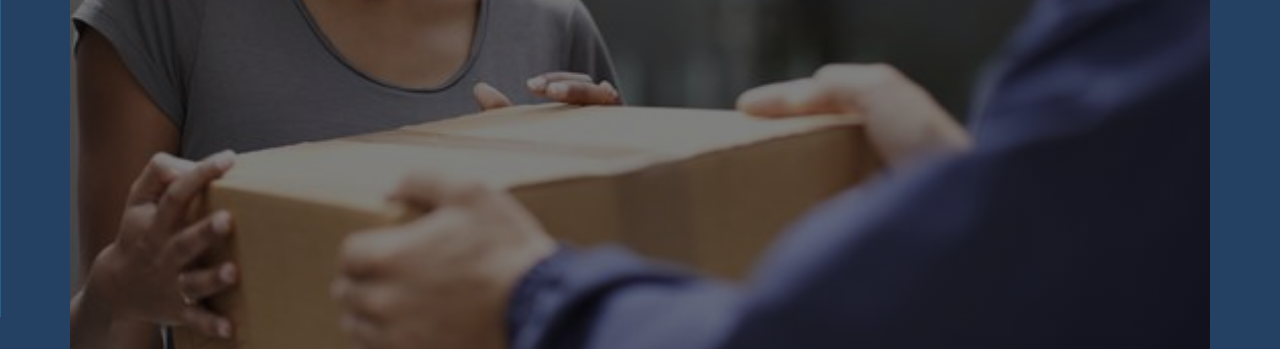
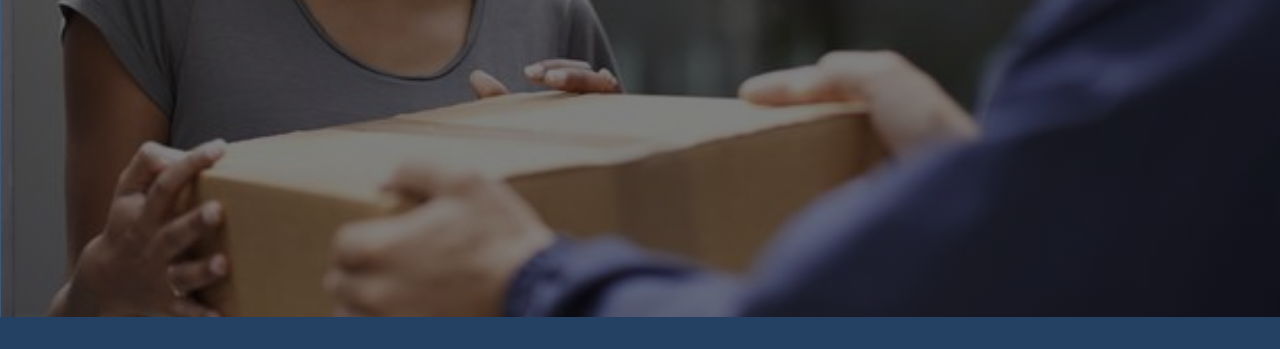
Before and after one commit to eokwukwe/SendIT, a plain HTML site: page UI/index.html in a window 1280 px wide. Shown: the part 483-832 px from the top of the page. After the commit the page ends 800 px from the top, so only its background shows below. Drawn offline with Linux system fonts and the light colour scheme.

Commit message:
chore: homepage UI improvement [deliver #161686947]

```diff
--- a/UI/css/style.css
+++ b/UI/css/style.css
@@ -401,7 +401,7 @@ main {
 
 /************  Home Page **************/
 .home-body {
-  height: 104vh;
+  height: 100vh;
   background: var(--darkblue);
   overflow: hidden;
 }
@@ -435,6 +435,12 @@ main {
   font-size: 20px;
   z-index: 2;
   color: var(--white);
+}
+
+@media (max-width: 1300px) {
+  .container.main-home {
+    max-width: 100%;
+  }
 }
 
 /***********  Login Modal  **********/
```
